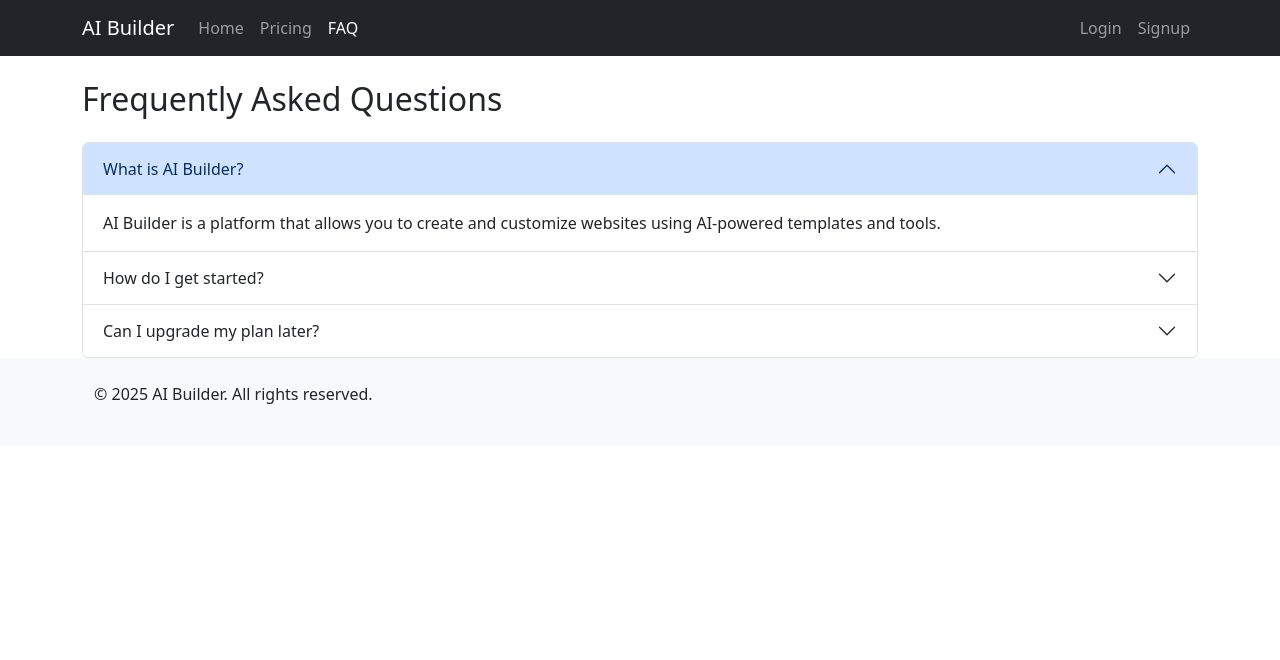
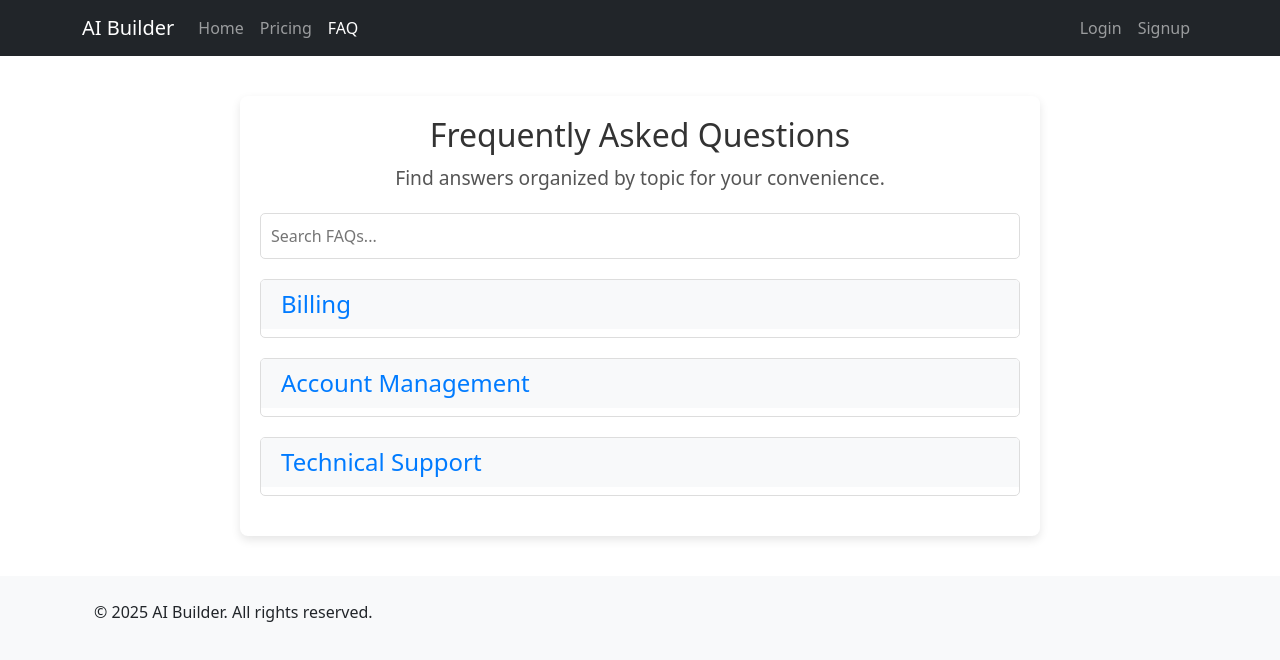
Before and after one commit to Nishant-Mouryaa/AI-web, a React (Create React App) app: page /faq in a window 1280 px wide. Shown: the top 660 px of the page. Built offline with nearby package versions, Linux system fonts and the light colour scheme.

Commit message:
changes in pricing plan cards and faq page

```diff
--- a/src/pages/FAQ.js
+++ b/src/pages/FAQ.js
@@ -1,40 +1,107 @@
-// src/pages/FAQ.js
+import React, { useState } from 'react';
+import '../styles/FAQ.css';
 
-import React from 'react';
-import { Container, Accordion } from 'react-bootstrap';
+const faqData = [
+  {
+    category: 'Billing',
+    faqs: [
+      {
+        question: 'What happens if I exceed my plan limits?',
+        answer: 'You can upgrade to a higher plan anytime.',
+      },
+      {
+        question: 'Do you offer refunds?',
+        answer: 'Yes, we offer a 14-day money-back guarantee.',
+      },
+    ],
+  },
+  {
+    category: 'Account Management',
+    faqs: [
+      {
+        question: 'Can I switch plans later?',
+        answer: 'Absolutely. You can upgrade or downgrade anytime.',
+      },
+      {
+        question: 'How do I reset my password?',
+        answer: 'Click on "Forgot Password" on the login page to reset it.',
+      },
+    ],
+  },
+  {
+    category: 'Technical Support',
+    faqs: [
+      {
+        question: 'How do I report an issue?',
+        answer: 'Use the support form in your account dashboard.',
+      },
+      {
+        question: 'Is the platform mobile-friendly?',
+        answer: 'Absolutely! All sites are responsive and optimized for mobile devices.',
+      },
+    ],
+  },
+];
 
 const FAQ = () => {
-  const faqs = [
-    {
-      question: 'What is AI Builder?',
-      answer:
-        'AI Builder is a platform that allows you to create and customize websites using AI-powered templates and tools.',
-    },
-    {
-      question: 'How do I get started?',
-      answer:
-        'Simply sign up for an account, choose a pricing plan that suits your needs, and start building your website with our intuitive editor.',
-    },
-    {
-      question: 'Can I upgrade my plan later?',
-      answer:
-        'Yes, you can upgrade or downgrade your plan at any time from your account settings.',
-    },
-    // Add more FAQs as needed
-  ];
+  const [openCategory, setOpenCategory] = useState(null);
+  const [searchQuery, setSearchQuery] = useState('');
+
+  const toggleCategory = (category) => {
+    setOpenCategory(openCategory === category ? null : category);
+  };
+
+  const filteredFAQs = faqData.map((categoryData) => ({
+    ...categoryData,
+    faqs: categoryData.faqs.filter(
+      (faq) =>
+        faq.question.toLowerCase().includes(searchQuery.toLowerCase()) ||
+        faq.answer.toLowerCase().includes(searchQuery.toLowerCase())
+    ),
+  }));
+
+  const hasResults = filteredFAQs.some((category) => category.faqs.length > 0);
 
   return (
-    <Container className="mt-4">
-      <h2 className="mb-4">Frequently Asked Questions</h2>
-      <Accordion defaultActiveKey="0">
-        {faqs.map((faq, index) => (
-          <Accordion.Item eventKey={index.toString()} key={index}>
-            <Accordion.Header>{faq.question}</Accordion.Header>
-            <Accordion.Body>{faq.answer}</Accordion.Body>
-          </Accordion.Item>
-        ))}
-      </Accordion>
-    </Container>
+    <div className="faq-container">
+      <h1 className="faq-title">Frequently Asked Questions</h1>
+      <p className="faq-intro">Find answers organized by topic for your convenience.</p>
+
+      <input
+        type="text"
+        className="faq-search"
+        placeholder="Search FAQs..."
+        value={searchQuery}
+        onChange={(e) => setSearchQuery(e.target.value)}
+      />
+
+      {hasResults ? (
+        filteredFAQs.map((categoryData, index) => (
+          <div key={index} className="faq-category">
+            <h2
+              className="faq-category-title"
+              onClick={() => toggleCategory(categoryData.category)}
+            >
+              {categoryData.category}
+            </h2>
+            <div
+              className={`faq-items ${
+                openCategory === categoryData.category ? 'expanded' : 'collapsed'
+              }`}
+            >
+              {categoryData.faqs.map((faq, idx) => (
+                <div key={idx} className="faq-item">
+                  <h3 className="faq-question">{faq.question}</h3>
+                  <p className="faq-answer">{faq.answer}</p>
+                </div>
+              ))}
+            </div>
+          </div>
+        ))
+      ) : (
+        <p className="no-results">No FAQs match your search.</p>
+      )}
+    </div>
   );
 };
 
--- a/src/pages/Pricing.js
+++ b/src/pages/Pricing.js
@@ -1,55 +1,112 @@
 // src/pages/Pricing.js
 
-import React from 'react';
-import { Container, Card, Button, Row, Col } from 'react-bootstrap';
+import React, { useState } from 'react';
+// import { Container, Card, Button, Row, Col } from 'react-bootstrap';
+import GetStartedButton from '../components/GetStartedButton';
+import '../styles/Pricing.css';
+
 
 const Pricing = () => {
-  const plans = [
+  const [billingCycle, setBillingCycle] = useState('monthly');
+
+  const plans = {
+      monthly: [
           {
-      name: 'Basic',
-      price: '$9.99/month',
-      features: ['Access to basic templates', 'Email support', '1 project'],
+              name: 'Starter',
+              price: '$15 / mo',
+              features: [
+                  'Single website',
+                  'Basic customization tools',
+                  'Standard templates',
+                  'Email support',
+              ],
           },
           {
-      name: 'Pro',
-      price: '$19.99/month',
-      features: ['All Basic features', 'Priority support', '5 projects', 'Advanced analytics'],
+              name: 'Professional',
+              price: '$39 / mo',
+              features: [
+                  '5 websites',
+                  'Advanced customization options',
+                  'Premium templates',
+                  'Analytics and SEO tools',
+                  'API access',
+              ],
+              recommended: true,
           },
           {
               name: 'Enterprise',
-      price: '$49.99/month',
+              price: '$99 / mo',
               features: [
-        'All Pro features',
-        'Dedicated support',
-        'Unlimited projects',
-        'Custom integrations',
+                  'Unlimited websites',
+                  'Full customization',
+                  'Dedicated account manager',
+                  'Priority support',
+                  '24/7 support',
               ],
           },
-  ];
+      ],
+      yearly: [
+          {
+              name: 'Starter',
+              price: '$150 / yr',
+              features: [
+                  'Single website',
+                  'Basic customization tools',
+                  'Standard templates',
+                  'Email support',
+              ],
+          },
+          {
+
+              name: 'Professional',
+              price: '$390 / yr',
+              features: [
+                  '5 websites',
+                  'Advanced customization options',
+                  'Premium templates',
+                  'Analytics and SEO tools',
+                  'API access',
+              ],
+              recommended: true,
+          },
+          {
+              name: 'Enterprise',
+              price: '$990 / yr',
+              features: [
+                  'Unlimited websites',
+                  'Full customization',
+                  'Dedicated account manager',
+                  'Priority support',
+                  '24/7 support',
+              ],
+          },
+      ],
+  };
 
   return (
-    <Container className="mt-4">
-      <h2 className="mb-4">Pricing Plans</h2>
-      <Row>
-        {plans.map((plan, index) => (
-          <Col md={4} key={index} className="mb-4">
-            <Card>
-              <Card.Body>
-                <Card.Title>{plan.name}</Card.Title>
-                <Card.Subtitle className="mb-2 text-muted">{plan.price}</Card.Subtitle>
+      <div className="pricing-plans" id="pricing-plans">
+          <div className="billing-cycle-switch">
+              <button onClick={() => setBillingCycle('monthly')} className={billingCycle === 'monthly' ? 'active' : ''}>Monthly</button>
+              <button onClick={() => setBillingCycle('yearly')} className={billingCycle === 'yearly' ? 'active' : ''}>Yearly</button>
+          </div>
+          <div className="plans">
+              {plans[billingCycle].map((plan, index) => (
+                  <div key={index} className="plan-card">
+                      <h3>{plan.name}</h3>
+                      {plan.recommended && <span className="recommended">Recommended</span>}
+                      <p className="price">{plan.price}</p>
                       <ul>
-                  {plan.features.map((feature, idx) => (
-                    <li key={idx}>{feature}</li>
+                          {plan.features.map((feature, i) => (
+                              <li key={i}>{feature}</li>
                           ))}
                       </ul>
-                <Button variant="primary">Choose Plan</Button>
-              </Card.Body>
-            </Card>
-          </Col>
+                      <GetStartedButton text="Get Started" to="/get-started" />
+                  </div>
               ))}
-      </Row>
-    </Container>
+          </div>
+      </div>
   );
 };
 
+
 export default Pricing;
--- /dev/null
+++ b/src/styles/FAQ.css
@@ -0,0 +1,83 @@
+.faq-container {
+    max-width: 800px;
+    margin: 0 auto;
+    padding: 20px;
+    background-color: #fff;
+    border-radius: 8px;
+    box-shadow: 0 4px 10px rgba(0, 0, 0, 0.1);
+    margin-top: 40px;
+    margin-bottom: 40px;
+  }
+
+  .faq-title {
+    text-align: center;
+    font-size: 2rem;
+    color: #333;
+    margin-bottom: 10px;
+  }
+
+  .faq-intro {
+    text-align: center;
+    font-size: 1.2rem;
+    color: #555;
+    margin-bottom: 20px;
+  }
+
+  .faq-category {
+    margin-bottom: 20px;
+    border: 1px solid #ddd;
+    border-radius: 5px;
+    overflow: hidden;
+  }
+
+  .faq-category-title {
+    background-color: #f8f9fa;
+    padding: 10px 20px;
+    font-size: 1.5rem;
+    color: #007bff;
+    cursor: pointer;
+    transition: background-color 0.3s ease;
+  }
+
+  .faq-category-title:hover {
+    background-color: #eef4fb;
+  }
+
+  .faq-items {
+    max-height: 0;
+    overflow: hidden;
+    transition: max-height 0.5s ease;
+  }
+
+  .faq-items.expanded {
+    max-height: 500px; /* Adjust as needed */
+  }
+
+  .faq-item {
+    padding: 15px 20px;
+    border-top: 1px solid #ddd;
+  }
+
+  .faq-search {
+    width: 100%;
+    padding: 10px;
+    font-size: 16px;
+    margin-bottom: 20px;
+    border: 1px solid #ddd;
+    border-radius: 5px;
+  }
+
+  .faq-item:first-child {
+    border-top: none;
+  }
+
+  .faq-question {
+    font-size: 1rem;
+    color: #333;
+    margin-bottom: 5px;
+  }
+
+  .faq-answer {
+    font-size: 0.9rem;
+    color: #555;
+  }
--- /dev/null
+++ b/src/styles/Pricing.css
@@ -0,0 +1,85 @@
+
+.pricing-plans {
+    text-align: center;
+    padding: 20px;
+  }
+
+  .billing-cycle-switch {
+    margin-bottom: 20px;
+  }
+
+  .billing-cycle-switch button {
+    margin: 0 10px;
+    padding: 10px 20px;
+    color: #333;
+    border: none;
+    background-color: #f0f0f0;
+    cursor: pointer;
+    transition: background-color 0.3s;
+  }
+
+  .billing-cycle-switch button.active {
+    background-color: #007bff;
+    color: white;
+  }
+
+  .billing-cycle-switch button:hover {
+    background-color: black;
+    color: white;
+  }
+
+  .plans {
+    display: flex;
+    justify-content: center;
+    gap: 20px;
+    flex-wrap: wrap;
+  }
+
+  .plan-card {
+    background-color: white;
+    border: 1px solid #ddd;
+    border-radius: 10px;
+    padding: 20px;
+    width: 300px;
+    box-shadow: 0 2px 5px rgba(0, 0, 0, 0.1);
+    transition: transform 0.3s;
+  }
+
+  .plan-card:hover {
+    transform: translateY(-10px);
+  }
+
+  .plan-card h3 {
+    margin-top: 0;
+    color: #333;
+  }
+
+  .plan-card .price {
+    font-size: 24px;
+    color: #007bff;
+    margin: 10px 0;
+  }
+
+  .plan-card ul {
+    list-style: none;
+    padding: 0;
+    margin: 20px 0;
+  }
+
+  .plan-card ul li {
+    margin: 10px 0;
+    color: #666;
+  }
+
+  .plan-card .choose-plan {
+    background-color: #007bff;
+    color: white;
+    border: none;
+    padding: 10px 20px;
+    cursor: pointer;
+    transition: background-color 0.3s;
+  }
+
+  .plan-card .choose-plan:hover {
+    background-color: #0056b3;
+  }
```
Also changed, not shown: src/index.css (line endings or trailing spaces). Lines whose indentation alone changed are shown as unchanged.
